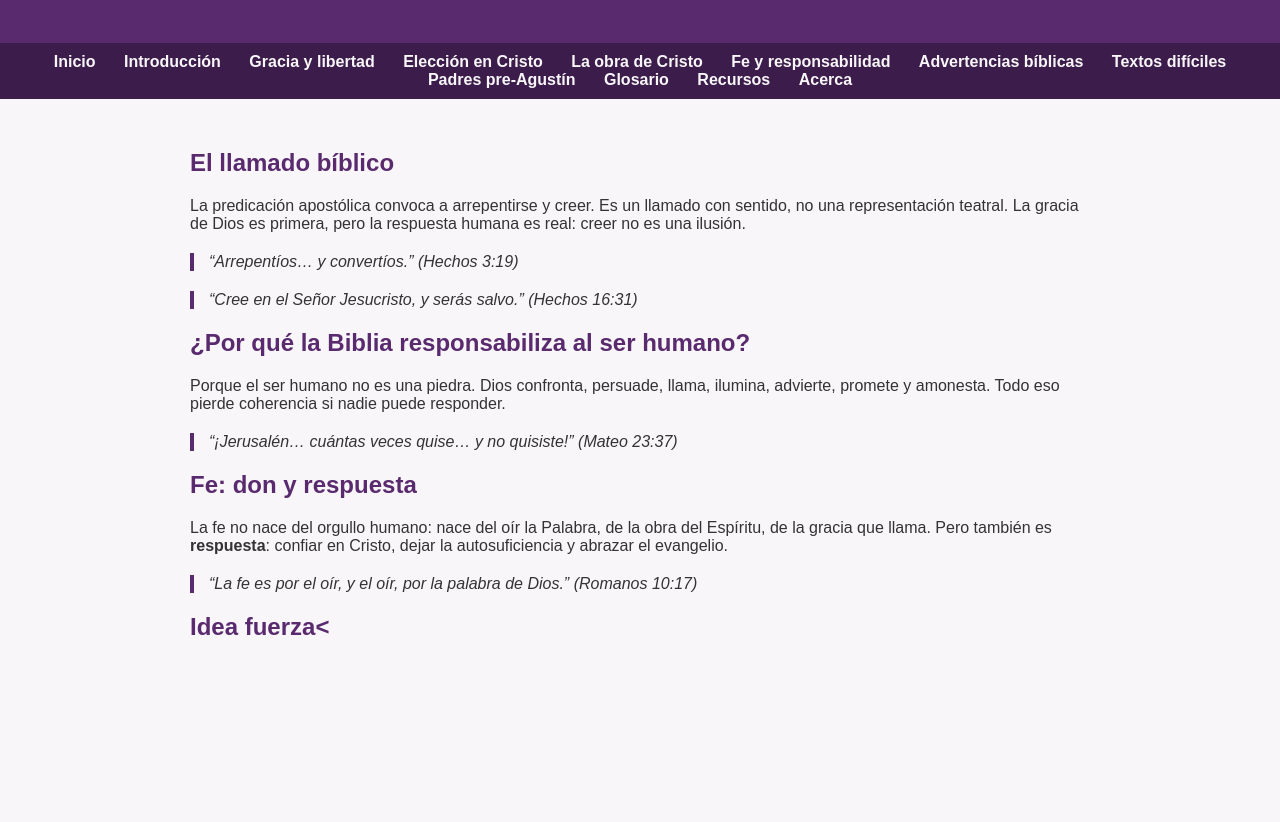
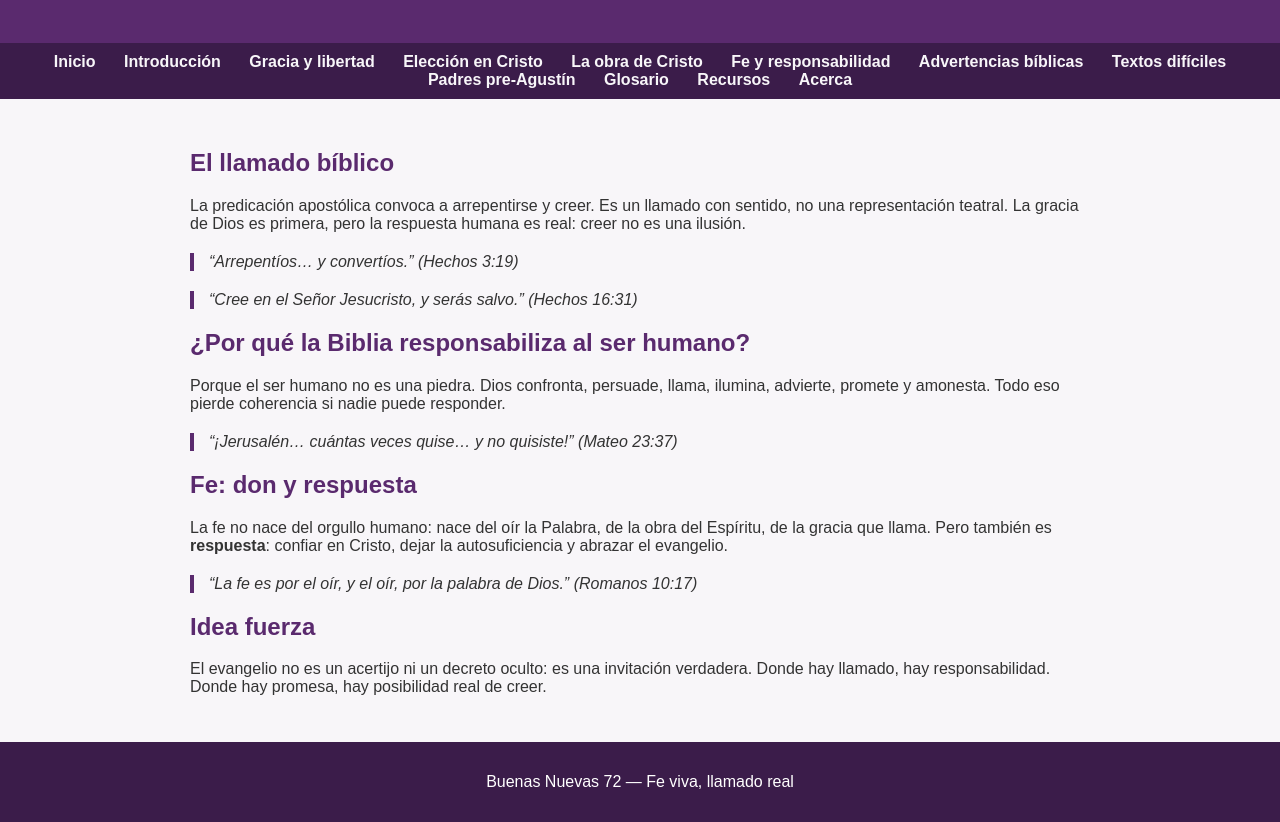
Before and after one commit to pereyralesser/buenas-nuevas-72, a plain HTML site: page fe.html in a window 1280 px wide. Shown: the part 131-953 px from the top of the page. Before the commit the page ends 821 px from the top, so only its background shows below. Drawn offline with Linux system fonts and the light colour scheme.

Commit message:
Add files via upload
update fe page

```diff
--- a/fe.html
+++ b/fe.html
@@ -65,4 +65,16 @@
     “La fe es por el oír, y el oír, por la palabra de Dios.” (Romanos 10:17)
   </blockquote>
 
-  <h2>Idea fuerza<
+  <h2>Idea fuerza</h2>
+  <p>
+    El evangelio no es un acertijo ni un decreto oculto: es una invitación verdadera.
+    Donde hay llamado, hay responsabilidad. Donde hay promesa, hay posibilidad real de creer.
+  </p>
+</main>
+
+<footer>
+  <p>Buenas Nuevas 72 — Fe viva, llamado real</p>
+</footer>
+
+</body>
+</html>
```
